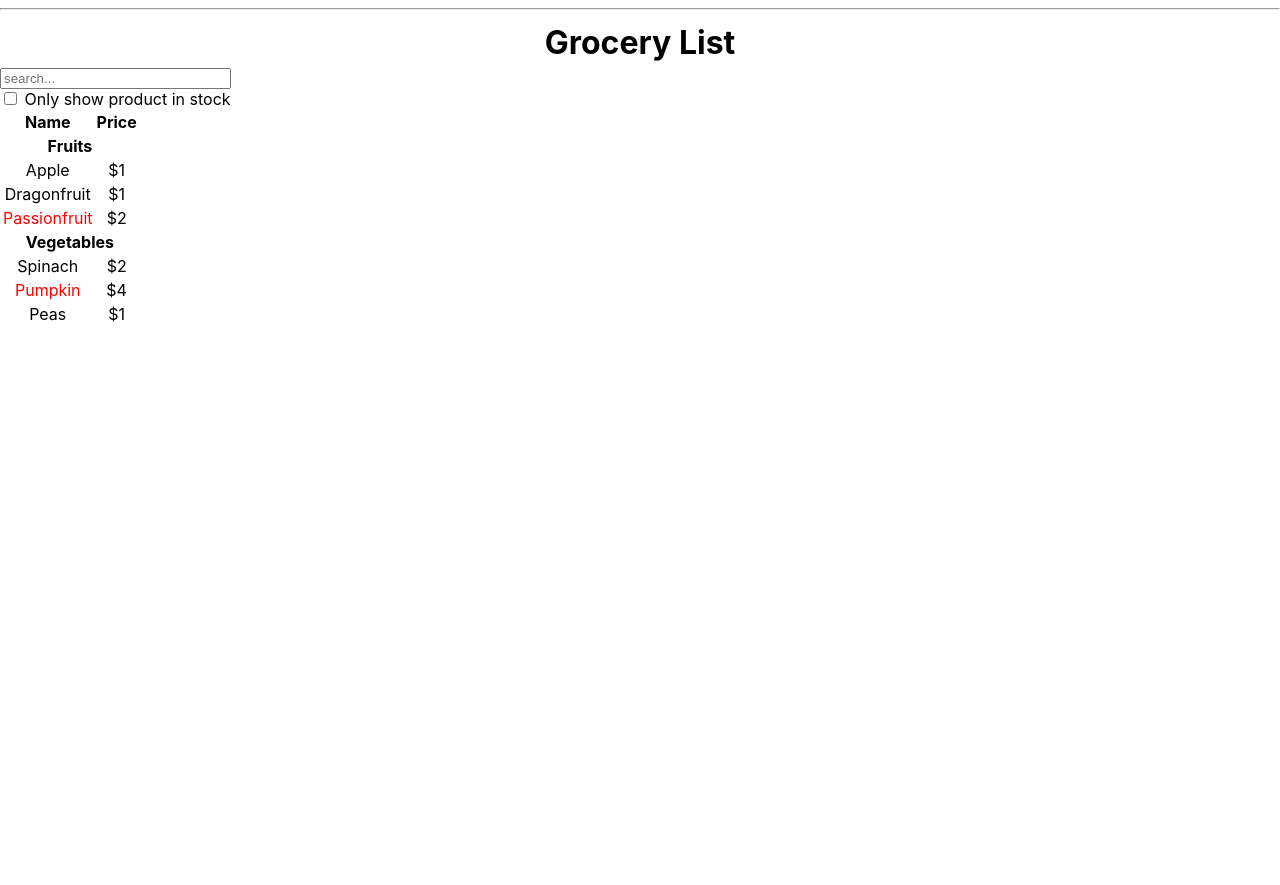
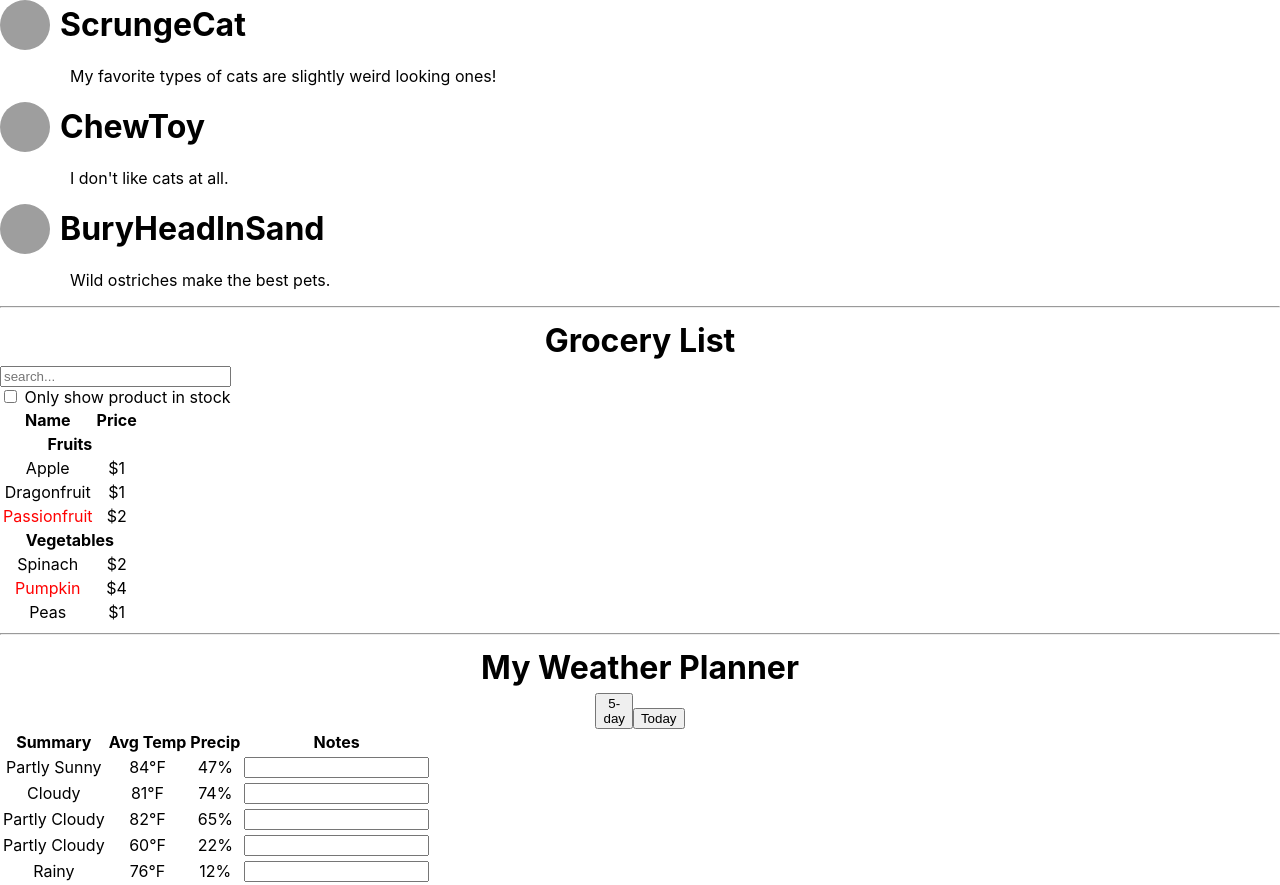
Before and after one commit to solvld/big-react-tests-projects, a React (Create React App) app: page / in a window 1280 px wide. Before the commit the page ends 800 px from the top, so only its background shows below. Built offline with nearby package versions, Linux system fonts and the light colour scheme; grey boxes are pictures that could not be loaded.

Commit message:
add example fetch hook project

```diff
--- a/src/App.js
+++ b/src/App.js
@@ -1,13 +1,16 @@
 import './App.css';
 import ForumApp from './Projects/Forum/ForumApp';
 import GroceryApp from './Projects/Grocery/GroceryApp';
+import ExampleFetch from './Projects/ExampleFetch/ExampleFetch'
 
 function App() {
   return (
-    <div className="App">
-      {/* <ForumApp /> */}
+    <div className='App'>
+      <ForumApp />
       <hr/>
       <GroceryApp />
+      <hr/>
+      <ExampleFetch />
     </div>
   );
 }
--- /dev/null
+++ b/src/Projects/ExampleFetch/ExampleFetch.js
@@ -0,0 +1,61 @@
+import React, { useState, useEffect } from "react";
+import { get } from './mockBackend/fetch';
+
+export default function Forecast() {
+  const [data, setData] = useState(null);
+  const [notes, setNotes] = useState({});
+  const [forecastType, setForecastType] = useState('/daily');
+
+  useEffect(() => {
+    alert('Requested data from server...');
+    get(forecastType).then((response) => {
+      alert('Response: ' + JSON.stringify(response,'',2));
+      setData(response.data);
+    });
+  }, [forecastType]);
+
+  const handleChange = (index) => ({ target }) =>
+    setNotes((prev) => ({
+      ...prev,
+      [index]: target.value
+    }));
+
+  if (!data){
+    return <p>Loading...</p>
+  };
+
+  return (
+    <div className='App'>
+      <h1>My Weather Planner</h1>
+      <div>
+        <button onClick={() => setForecastType('/daily')}>5-day</button>
+        <button onClick={() => setForecastType('/hourly')}>Today</button>
+      </div>
+      <table>
+        <thead>
+          <tr>
+            <th>Summary</th>
+            <th>Avg Temp</th>
+            <th>Precip</th>
+            <th>Notes</th>
+          </tr>
+        </thead>
+        <tbody>
+          {data.map((item, i) => (
+            <tr key={item.id}>
+              <td>{item.summary}</td>
+              <td> {item.temp.avg}°F</td>
+              <td>{item.precip}%</td>
+              <td>
+                <input
+                  value={notes[item.id] || ''}
+                  onChange={handleChange(item.id)}
+                />
+              </td>
+            </tr>
+          ))}
+        </tbody>
+      </table>
+    </div>
+  );
+}
--- /dev/null
+++ b/src/Projects/ExampleFetch/mockBackend/data.js
@@ -0,0 +1,45 @@
+// You don't need to look at this, but you can if you want!
+//
+// In this modele, we use some functions like Math.random(),
+// Math.floor(), and Array.from() to generate some fake data.
+// When building user interfaces, it can be helpful to
+// mock out simplified versions of the data that our code
+// will eventually fetch from backend servers
+
+const getRandomId = () => `${Math.random()}-${Math.random()}`;
+
+const getRandomNumber = (min, range) =>
+  Math.floor((Math.random() * 100 * range) / 100) + min;
+
+const summaries = [
+  "Rainy",
+  "Cloudy",
+  "Partly Cloudy",
+  "Partly Sunny",
+  "Mostly Sunny",
+  "Sunny"
+];
+
+const randomFromList = (list) => list[getRandomNumber(0, list.length)];
+
+const getTemp = () => {
+  const avg = getRandomNumber(60, 30);
+
+  return {
+    avg,
+    min: avg - 10,
+    max: avg + 10
+  };
+};
+
+const getWeatherItem = () => ({
+  id: getRandomId(),
+  summary: randomFromList(summaries),
+  temp: getTemp(),
+  precip: getRandomNumber(0, 100)
+});
+
+export default {
+  "/daily": Array.from({ length: 5 }, getWeatherItem),
+  "/hourly": Array.from({ length: 24 }, getWeatherItem)
+};
--- /dev/null
+++ b/src/Projects/ExampleFetch/mockBackend/fetch.js
@@ -0,0 +1,27 @@
+// You don't need to look at this, but you can if you want!
+
+// This module exports fake data fetching functionality.
+// In a real app, this would grab data from the internet, but
+// this module just waits a little bit before responding.
+
+import DATA from "./data";
+
+export function get(endpoint) {
+  const delay = Math.floor(Math.random() * 1000);
+  return new Promise((resolve, reject) => {
+    setTimeout(() => {
+      if (!DATA.hasOwnProperty(endpoint)) {
+        const validEndpoints = Object.keys(DATA)
+          .map((endpoint) => ` - "${endpoint}"`)
+          .join("\n ");
+        reject(
+          `"${endpoint}" is an invalid endpoint. Try getting data from: \n ${validEndpoints}`
+        );
+      }
+
+      const response = { status: 200, data: DATA[endpoint] };
+
+      resolve(response);
+    }, delay);
+  });
+}
--- /dev/null
+++ b/src/Projects/ExampleFetch/style.css
@@ -0,0 +1,27 @@
+html, body {
+	height: 100%;
+  background-color: #ffffff;
+  text-align: center;
+  margin: 0;
+}
+
+* {
+	font-family: Helvetica, Arial, sans-serif;
+  box-sizing: border-box;
+}
+
+#app {
+	position: relative;
+	height: 100%;
+	width: 100%;
+	padding: 8px;
+}
+
+table {
+  width: 100%;
+  text-align: center;
+}
+
+th {
+  text-decoration: underline;
+}
```
